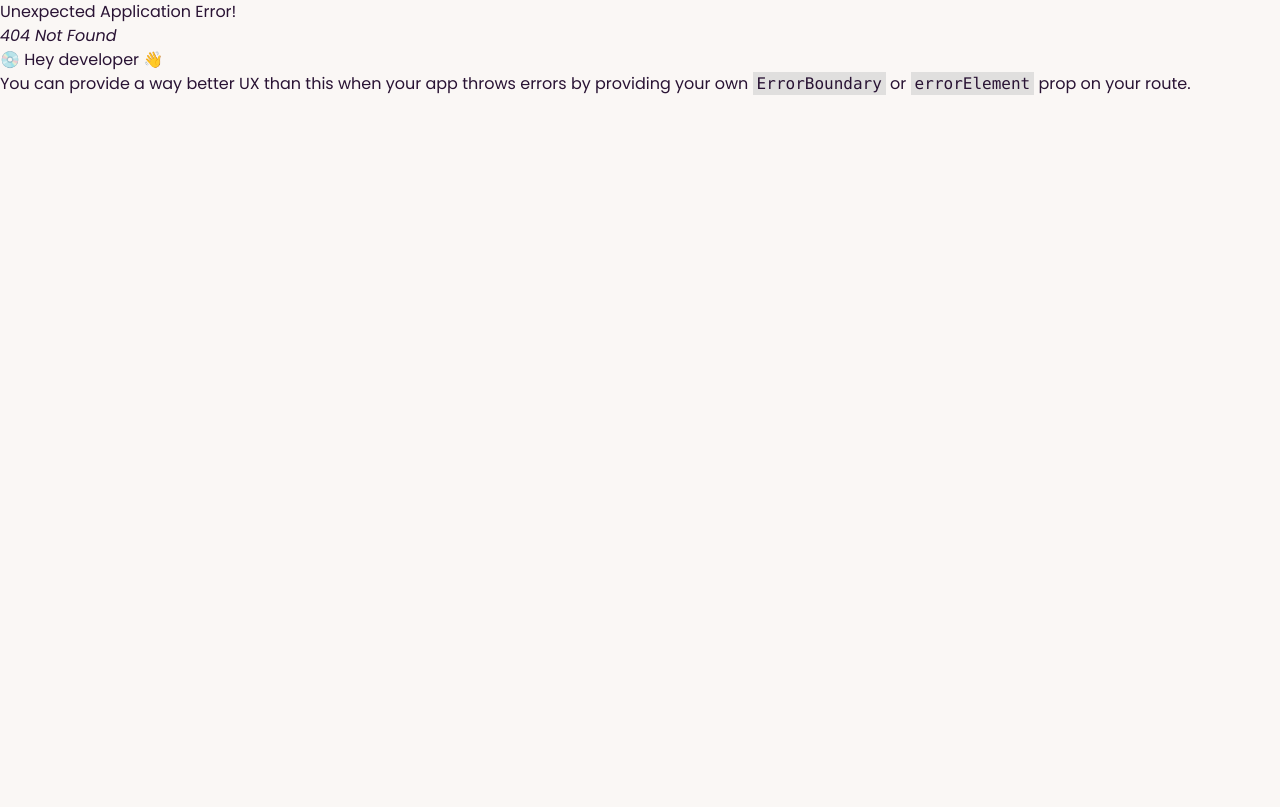
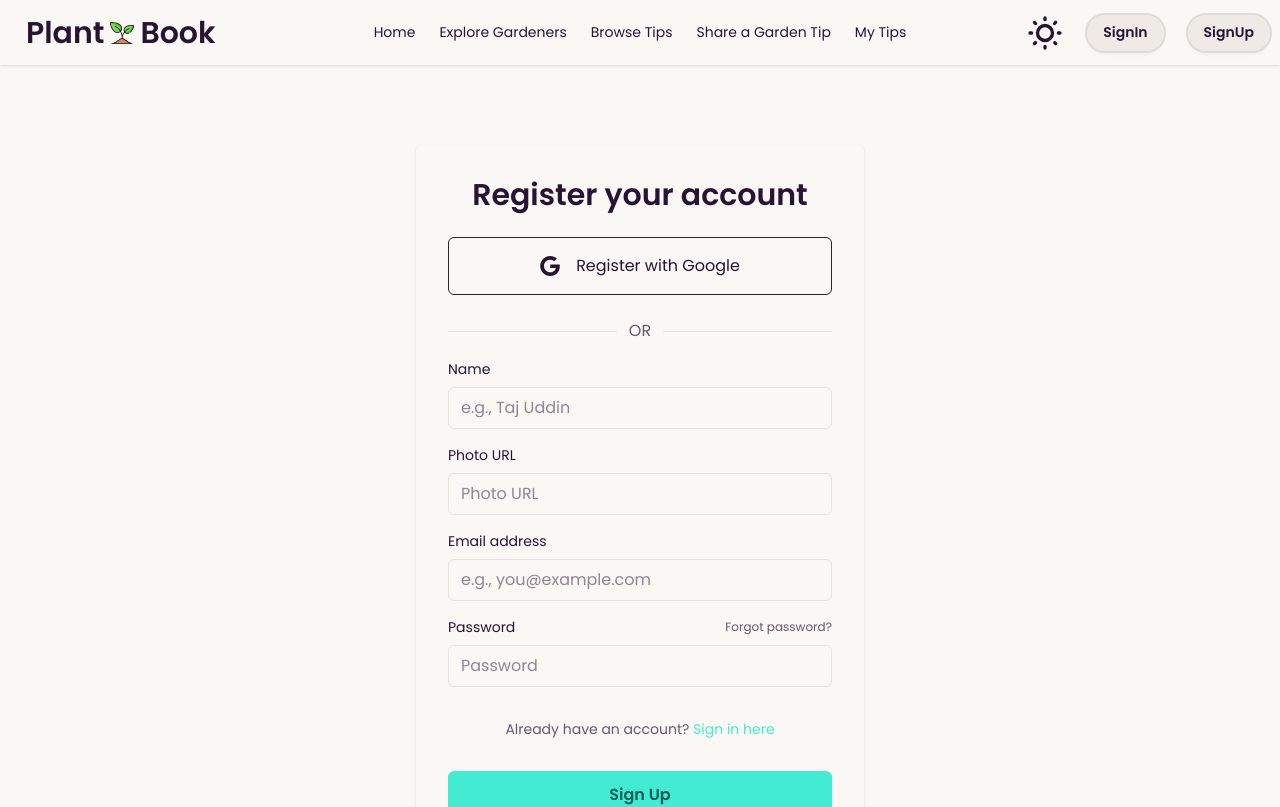
Before and after one commit to Tajuddin80/Plant-Book-client, a React (Vite) app: page /signup in a window 1280 px wide. Before the commit this address had no page. Shown: the top 807 px of the page. Built offline with nearby package versions, Linux system fonts and the light colour scheme.

Commit message:
added sign in and signup page

```diff
--- a/package.json
+++ b/package.json
@@ -11,6 +11,7 @@
   },
   "dependencies": {
     "@tailwindcss/vite": "^4.1.7",
+    "dotenv": "^16.5.0",
     "firebase": "^11.8.1",
     "react": "^19.1.0",
     "react-dom": "^19.1.0",
--- a/src/Firebase/firebase.init.js
+++ b/src/Firebase/firebase.init.js
@@ -1,17 +1,15 @@
-// Import the functions you need from the SDKs you need
 import { initializeApp } from "firebase/app";
-// TODO: Add SDKs for Firebase products that you want to use
-// https://firebase.google.com/docs/web/setup#available-libraries
-
-// Your web app's Firebase configuration
+import { getAuth } from "firebase/auth";
 const firebaseConfig = {
-  apiKey: "AIzaSyAdNhI07pHcx_V7sgX9qUonReYDRKhMTdE",
-  authDomain: "plant-book-f2ba2.firebaseapp.com",
-  projectId: "plant-book-f2ba2",
-  storageBucket: "plant-book-f2ba2.firebasestorage.app",
-  messagingSenderId: "709801287971",
-  appId: "1:709801287971:web:988c7e6c9f771e7614ac96"
+  apiKey: import.meta.env.VITE_API_KEY,
+  authDomain: import.meta.env.VITE_AUTH_DOMAIN,
+  projectId: import.meta.env.VITE_PROJECT_ID,
+  storageBucket: import.meta.env.VITE_STORAGE_BUCKET,
+  messagingSenderId: import.meta.env.VITE_MESSAGING_SENDER_ID,
+  appId: import.meta.env.VITE_APP_ID,
 };
 
 // Initialize Firebase
 const app = initializeApp(firebaseConfig);
+export const auth = getAuth(app)
+export default app;
--- a/src/Pages/ExploreGardeners/GardenerDetailsCard.jsx
+++ b/src/Pages/ExploreGardeners/GardenerDetailsCard.jsx
@@ -34,10 +34,11 @@
 
       {/* Gardener Info */}
       <div className="text-base-content text-sm md:text-base space-y-2">
-        <h2 className="text-2xl md:text-3xl font-semibold text-primary">
-          {name}
-        </h2>
-        <p className="italic text-secondary">{specialty}</p>
+        <h2 className="text-2xl md:text-3xl font-semibold text-base-content">
+  {name}
+</h2>
+
+<p className="italic text-base-content/80">{specialty}</p>
         <p className="mt-2">{description}</p>
 
         <p>
--- /dev/null
+++ b/src/Pages/Signin/Signin.jsx
@@ -0,0 +1,81 @@
+import React from 'react';
+import { Link } from 'react-router';
+
+const Signin = () => {
+  return (
+    <div className="mx-auto max-w-md p-4 my-20 rounded-md shadow sm:p-8 bg-base-100 text-base-content">
+      <h2 className="mb-3 text-3xl font-semibold text-center">Login to your account</h2>
+
+      <div className="my-6 space-y-4">
+        <button
+          aria-label="Login with Google"
+          type="button"
+          className="flex items-center justify-center w-full p-4 space-x-4 border rounded-md border-base-content/20 hover:border-base-content focus:ring-2 focus:ring-offset-1"
+        >
+          <svg xmlns="http://www.w3.org/2000/svg" viewBox="0 0 32 32" className="w-5 h-5 fill-current">
+            <path d="M16.318 13.714v5.484h9.078c-0.37 2.354-2.745 6.901-9.078 6.901-5.458 0-9.917-4.521-9.917-10.099s4.458-10.099 9.917-10.099c3.109 0 5.193 1.318 6.38 2.464l4.339-4.182c-2.786-2.599-6.396-4.182-10.719-4.182-8.844 0-16 7.151-16 16s7.156 16 16 16c9.234 0 15.365-6.49 15.365-15.635 0-1.052-0.115-1.854-0.255-2.651z"></path>
+          </svg>
+          <p>Login with Google</p>
+        </button>
+      </div>
+
+      <div className="flex items-center w-full my-4">
+        <hr className="w-full border-base-content/20" />
+        <p className="px-3 text-base-content/70">OR</p>
+        <hr className="w-full border-base-content/20" />
+      </div>
+
+      <form noValidate action="" className="space-y-8">
+        <div className="space-y-4">
+          <div className="space-y-2">
+            <label htmlFor="email" className="block text-sm">Email address</label>
+            <input
+              type="email"
+              name="email"
+              id="email"
+              required
+              placeholder="leroy@jenkins.com"
+              className="w-full px-3 py-2 border rounded-md border-base-content/20 bg-base-100 text-base-content"
+            />
+          </div>
+          <div className="space-y-2">
+            <div className="flex justify-between">
+              <label htmlFor="password" className="text-sm">Password</label>
+              <a
+                rel="noopener noreferrer"
+                href="#"
+                className="text-xs hover:underline text-base-content/70"
+              >
+                Forgot password?
+              </a>
+            </div>
+            <input
+              type="password"
+              name="password"
+              id="password"
+              required
+              placeholder="*****"
+              className="w-full px-3 py-2 border rounded-md border-base-content/20 bg-base-100 text-base-content"
+            />
+          </div>
+        </div>
+
+        <p className="text-sm text-center text-base-content/70">
+          Don’t have an account?{' '}
+          <Link to='/signup' className="link link-hover text-primary">
+            Sign up here
+          </Link>
+        </p>
+
+        <button
+          type="submit"
+          className="w-full px-8 py-3 font-semibold rounded-md bg-primary text-primary-content"
+        >
+          Sign in
+        </button>
+      </form>
+    </div>
+  );
+};
+
+export default Signin;
--- /dev/null
+++ b/src/Pages/Signup/Signup.jsx
@@ -0,0 +1,117 @@
+import React from "react";
+import { Link } from "react-router";
+
+const Signup = () => {
+  return (
+    <div className="mx-auto max-w-md p-4 my-20 rounded-md shadow sm:p-8 bg-base-100 text-base-content">
+    <h2 className="mb-3 text-3xl font-semibold text-center">Register your account</h2>
+
+      <div className="my-6 space-y-4">
+        <button
+          aria-label="Register with Google"
+          type="button"
+          className="flex items-center justify-center w-full p-4 space-x-4 border rounded-md focus:ring-2 focus:ring-offset-1 border-neutral text-base-content"
+        >
+          <svg
+            xmlns="http://www.w3.org/2000/svg"
+            viewBox="0 0 32 32"
+            className="w-5 h-5 fill-current"
+          >
+            <path d="M16.318 13.714v5.484h9.078c-0.37 2.354-2.745 6.901-9.078 6.901-5.458 0-9.917-4.521-9.917-10.099s4.458-10.099 9.917-10.099c3.109 0 5.193 1.318 6.38 2.464l4.339-4.182c-2.786-2.599-6.396-4.182-10.719-4.182-8.844 0-16 7.151-16 16s7.156 16 16 16c9.234 0 15.365-6.49 15.365-15.635 0-1.052-0.115-1.854-0.255-2.651z" />
+          </svg>
+          <p>Register with Google</p>
+        </button>
+      </div>
+
+      <div className="flex items-center w-full my-4">
+        <hr className="w-full border-base-300" />
+        <p className="px-3 text-base-content/70">OR</p>
+        <hr className="w-full border-base-300" />
+      </div>
+
+      <form noValidate action="" className="space-y-8">
+        <div className="space-y-4">
+          <div className="space-y-2">
+            <label htmlFor="name" className="block text-sm text-base-content">
+              Name
+            </label>
+            <input
+              type="text"
+              name="name"
+              id="name"
+              required
+              placeholder="e.g., Taj Uddin"
+              className="w-full px-3 py-2 border rounded-md border-base-300 bg-base-100 text-base-content"
+            />
+          </div>
+
+          <div className="space-y-2">
+            <label
+              htmlFor="photourl"
+              className="block text-sm text-base-content"
+            >
+              Photo URL
+            </label>
+            <input
+              type="text"
+              name="photourl"
+              id="photourl"
+              required
+              placeholder="Photo URL"
+              className="w-full px-3 py-2 border rounded-md border-base-300 bg-base-100 text-base-content"
+            />
+          </div>
+
+          <div className="space-y-2">
+            <label htmlFor="email" className="block text-sm text-base-content">
+              Email address
+            </label>
+            <input
+              type="email"
+              name="email"
+              id="email"
+              required
+              placeholder="e.g., you@example.com"
+              className="w-full px-3 py-2 border rounded-md border-base-300 bg-base-100 text-base-content"
+            />
+          </div>
+
+          <div className="space-y-2">
+            <div className="flex justify-between">
+              <label htmlFor="password" className="text-sm text-base-content">
+                Password
+              </label>
+              <button className="text-xs hover:underline text-base-content/70">
+                Forgot password?
+              </button>
+            </div>
+            <input
+              type="password"
+              name="password"
+              id="password"
+              required
+              placeholder="Password"
+              className="w-full px-3 py-2 border rounded-md border-base-300 bg-base-100 text-base-content"
+            />
+          </div>
+        </div>
+
+        <p className="text-sm text-center text-base-content/70">
+          Already have an account?{" "}
+          <Link to="/signin" className="link link-hover text-primary">
+            Sign in here
+          </Link>
+        </p>
+
+        <button
+          type="submit"
+          className="w-full px-8 py-3 font-semibold rounded-md bg-primary text-primary-content"
+        >
+          Sign Up
+        </button>
+      </form>
+    </div>
+  );
+};
+
+export default Signup;
--- a/src/Routes/Routes.jsx
+++ b/src/Routes/Routes.jsx
@@ -8,6 +8,8 @@
 import ExploreGardeners from "../Pages/ExploreGardeners/ExploreGardeners";
 import PlantDetailCard from "../components/PlantDetailCard/PlantDetailCard";
 import GardenerDetailsCard from "../Pages/ExploreGardeners/GardenerDetailsCard";
+import Signin from "../Pages/Signin/Signin";
+import Signup from "../Pages/Signup/Signup";
 
 export const router = createBrowserRouter([
   {
@@ -17,6 +19,14 @@
       {
         index: true,
         Component: Home,
+      },
+      {
+        path: "/signin",
+        Component: Signin,
+      },
+       {
+        path: "/signup",
+        Component: Signup,
       },
       {
         path: "/exploregardeners",
@@ -31,12 +41,12 @@
       },
       {
         path: "/browsetips",
-        loader:()=> fetch('http://localhost:3000/alltips'),
+        loader: () => fetch("http://localhost:3000/alltips"),
         Component: PlantTable,
       },
-       {
+      {
         path: "/plantdetails/:id",
-          loader: ({ params }) =>
+        loader: ({ params }) =>
           fetch(`http://localhost:3000/plantdetails/${params.id}`),
         Component: PlantDetailCard,
       },
--- a/src/components/Navbar/Navbar.jsx
+++ b/src/components/Navbar/Navbar.jsx
@@ -92,7 +92,7 @@
 
           {/* sun icon */}
           <svg
-            className="swap-off h-10 w-10 fill-current"
+            className="swap-off h-10 w-10 fill-current mx-5"
             xmlns="http://www.w3.org/2000/svg"
             viewBox="0 0 24 24"
           >
```
Also changed, not shown: 2 other files (tests, documents, lock files or other folders).
